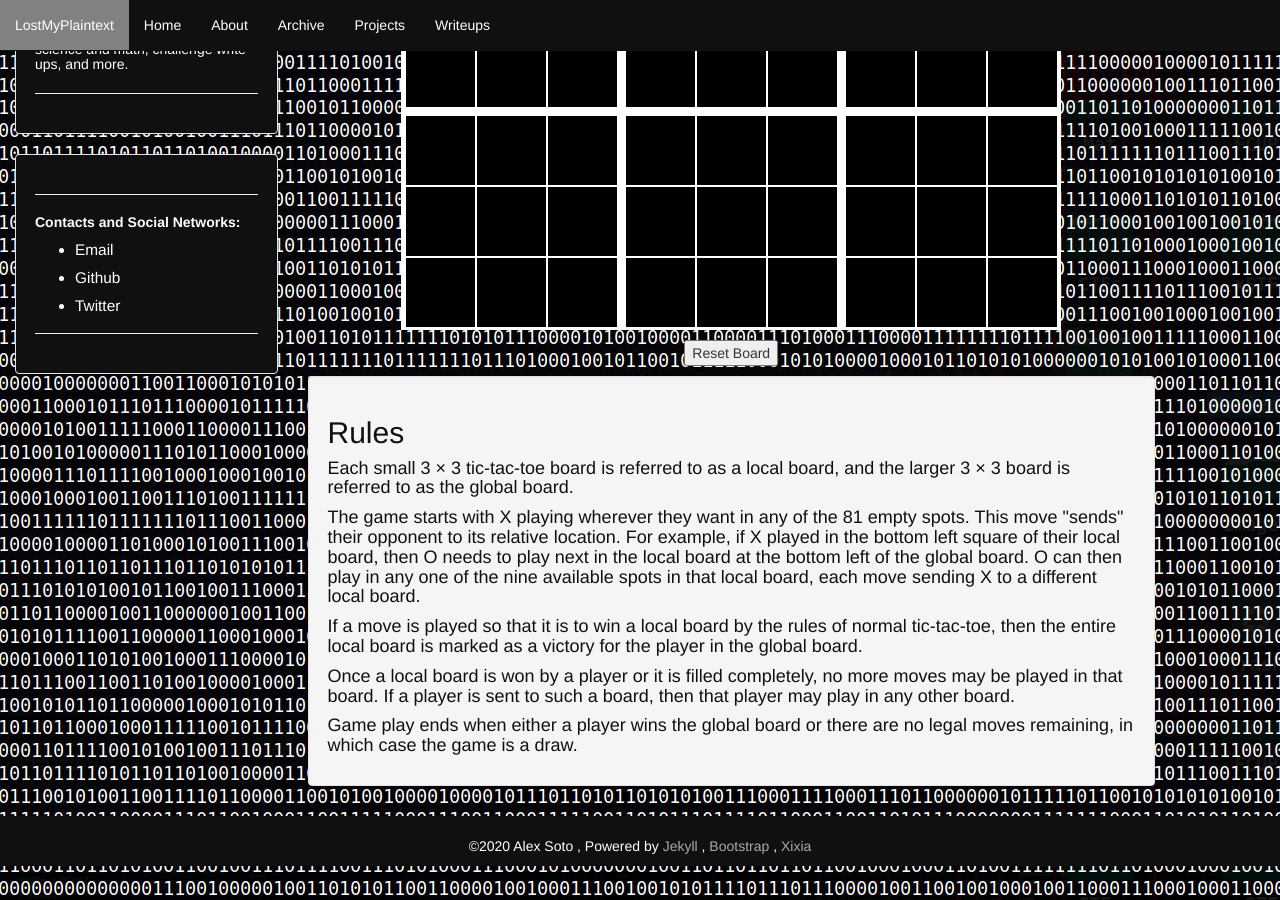
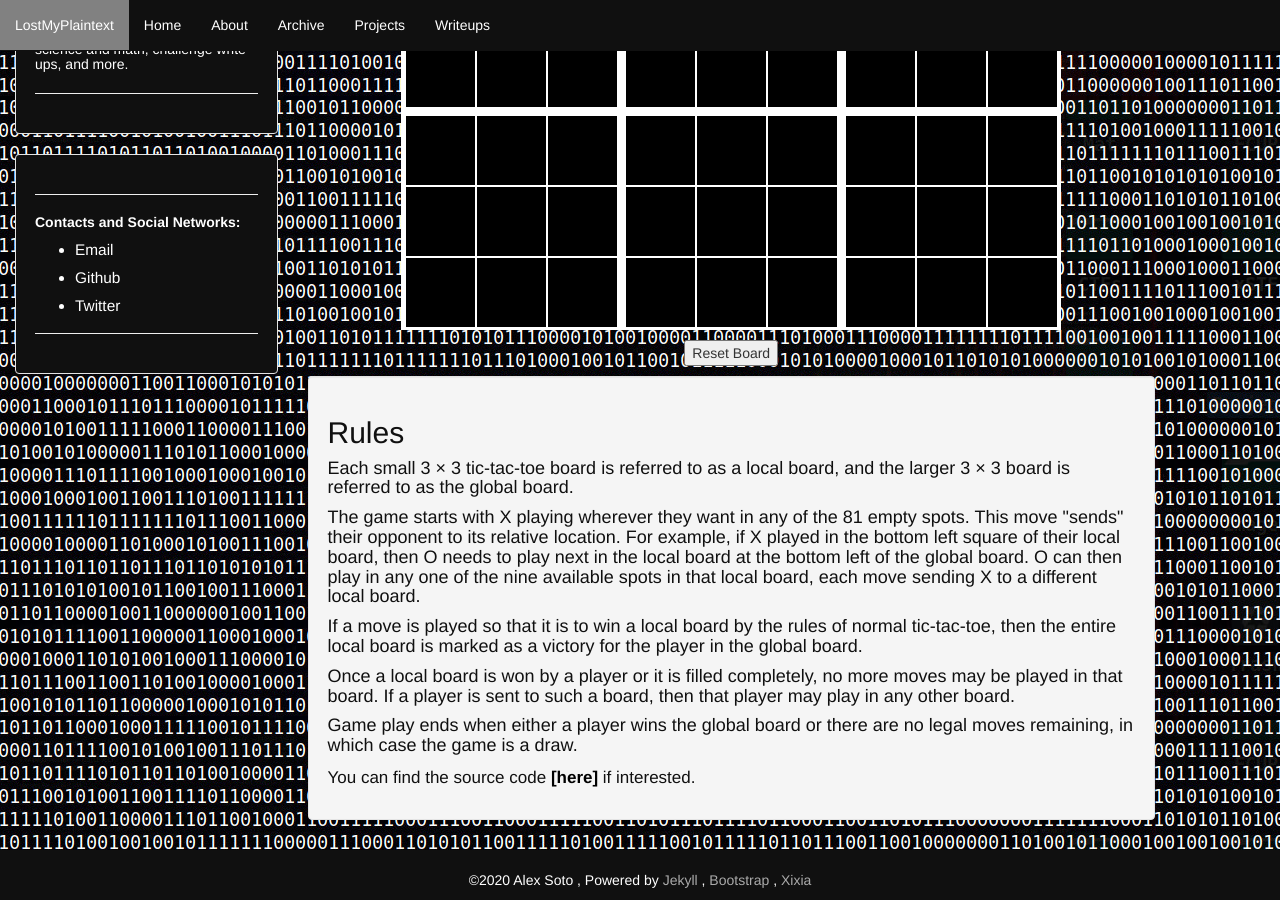
Before and after one commit to 0xA2/0xA2.github.io, a Jekyll site: the page built from _posts/2020-07-28-Ultimate-Tic-Tac-Toe.markdown, in a window 1280 px wide and 900 px high, scrolled down 520 px. Built offline with Jekyll 4.4.1, drawn with Linux system fonts in a browser that asks for light colours.

Commit message:
Update 2020-07-28-Ultimate-Tic-Tac-Toe.markdown

```diff
--- a/_posts/2020-07-28-Ultimate-Tic-Tac-Toe.markdown
+++ b/_posts/2020-07-28-Ultimate-Tic-Tac-Toe.markdown
@@ -319,6 +319,7 @@ grid-template-columns: repeat(3,auto);
 	<p></p>
 	<h4>Game play ends when either a player wins the global board or there are no legal moves remaining, in which case the game is a draw.</h4>
 	<p></p>
+	<p>You can find the source code <a href="https://github.com/0xA2/Ultimate-Tic-Tac-Toe"><b>[here]</b></a> if interested.</p>
 </div>
 
 <div class="restart" id="restart">
```
